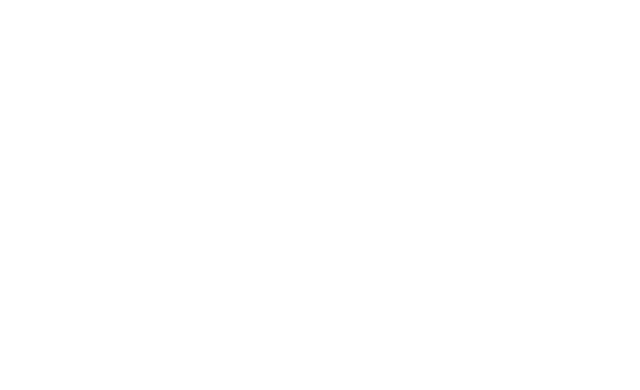
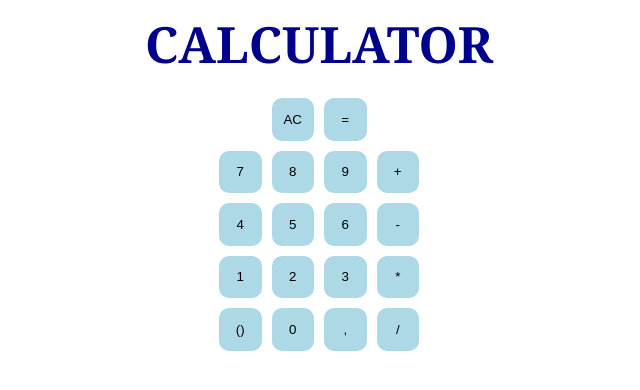
Before and after one commit to igorivor/odin_Calculator, a plain HTML site: page index.html in a window 1280 px wide. Shown: the whole page, without its empty margins (321-961 px from the left). Drawn offline with Linux system fonts and the light colour scheme.

Commit message:
Edited HTML and CSS files. HTML file edites: title, div for calculator buttons for calculator. CSS file edits: body title and calculator

```diff
--- a/index.html
+++ b/index.html
@@ -7,7 +7,39 @@
     <link rel="stylesheet" href="style.css">
 </head>
 <body>
-
+    <h1>CALCULATOR</h1>
+    <div class="calculator">
+        <div class="output">
+            <button>AC</button>
+            <button>=</button>
+        </div>
+        <div class="input">
+            <div class="firstRow">
+                <button>7</button>
+                <button>8</button>
+                <button>9</button>
+                <button>+</button>
+            </div>
+            <div class="secondRow">
+                <button>4</button>
+                <button>5</button>
+                <button>6</button>
+                <button>-</button>
+            </div>
+            <div class="thirdRow">
+                <button>1</button>
+                <button>2</button>
+                <button>3</button>
+                <button>*</button>
+            </div>
+            <div class="fourthRow">
+                <button>()</button>
+                <button>0</button>
+                <button>,</button>
+                <button>/</button>
+            </div>
+        </div>
+    </div>
     <script src="script.js"></script>
 </body>
 </html>
--- a/style.css
+++ b/style.css
@@ -0,0 +1,66 @@
+body{
+    display: flex;
+    flex-direction: column;
+    justify-content: center;
+    align-items: center;
+    margin: 0px;
+    margin-top: 10px;
+    padding: 0px;
+    gap: 20px;
+}
+
+h1{
+    font-family: Georgia, 'Times New Roman', Times, serif;
+    font-size: 50px;
+    font-weight: bold;
+    color: darkblue;
+    font-style: normal;
+    justify-content: center;
+    margin: 0px;
+    padding: 0px;
+}
+
+.calculator{
+    display: flex;
+    flex-direction: column;
+    align-items: center;
+    gap: 10px;
+    width: 200px;
+    height: 252.5px;
+    margin: 0px;
+    padding: 0px;
+}
+
+.output{
+    display: flex;
+    justify-content: center;
+    gap: 10px;
+    margin: 0px;
+    padding: 0px;
+}
+
+.input{
+    display: flex;
+    flex-direction: column;
+    justify-content: center;
+    margin: 0px;
+    padding: 0px;
+    gap: 10px;
+}
+
+.firstRow, .secondRow, .thirdRow, .fourthRow{
+    display: flex;
+    gap: 10px;
+    justify-content: center;
+    margin: 0px;
+    padding: 0px;
+}
+
+button{
+    width: 42.5px;
+    height: 42.5px;
+    color: black;
+    background-color: lightblue;
+    border-radius: 10px;
+    border: 0px;
+}
```
